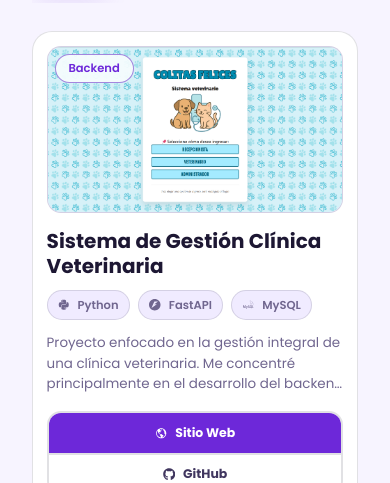
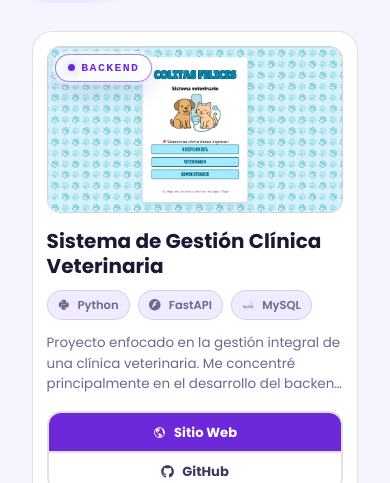
Before and after one commit to SubDSR/ProyectoPortafolio, a React (Vite) app: page / in a window 390 px wide. Shown: the part 1085-1568 px from the top of the page. Built offline with nearby package versions, Linux system fonts and the light colour scheme.

Commit message:
style: refine mobile project cards

```diff
--- a/src/styles/Projects.css
+++ b/src/styles/Projects.css
@@ -85,15 +85,44 @@
   top: 2rem;
   left: 2rem;
   z-index: 2;
-  padding: 0.3rem 0.8rem;
+  display: inline-flex;
+  align-items: center;
+  gap: 0.42rem;
+  min-height: 28px;
+  padding: 0 0.75rem;
   border: 1px solid var(--accent-soft-border);
   border-radius: 999px;
-  background: var(--surface-glass);
+  background:
+    linear-gradient(135deg, color-mix(in srgb, var(--bg-surface) 88%, transparent), color-mix(in srgb, var(--bg-primary) 94%, transparent));
   color: var(--accent);
+  font-family: 'Courier New', monospace;
   font-size: 0.72rem;
-  font-weight: 600;
+  font-weight: 900;
+  letter-spacing: 0.12em;
+  text-transform: uppercase;
+  box-shadow:
+    0 10px 22px rgba(0, 0, 0, 0.28),
+    0 0 0 3px color-mix(in srgb, var(--bg-primary) 42%, transparent),
+    0 0 18px color-mix(in srgb, var(--accent) 20%, transparent);
   backdrop-filter: blur(8px);
   -webkit-backdrop-filter: blur(8px);
+}
+
+.project-category::before {
+  content: '';
+  width: 7px;
+  height: 7px;
+  border-radius: 999px;
+  background: var(--accent);
+  box-shadow: 0 0 12px color-mix(in srgb, var(--accent) 52%, transparent);
+  flex-shrink: 0;
+}
+
+[data-theme="light"] .project-category {
+  background: rgba(255, 255, 255, 0.9);
+  box-shadow:
+    0 10px 24px rgba(76, 29, 149, 0.14),
+    0 0 0 3px rgba(255, 255, 255, 0.7);
 }
 
 .project-card img {
@@ -348,8 +377,9 @@
 
   .btn-primary,
   .btn-secondary {
-    min-height: 40px;
-    font-size: 0.78rem;
+    min-height: 38px;
+    padding: 0.62rem 0.9rem;
+    font-size: 0.82rem;
   }
 
   .btn-secondary {
```
